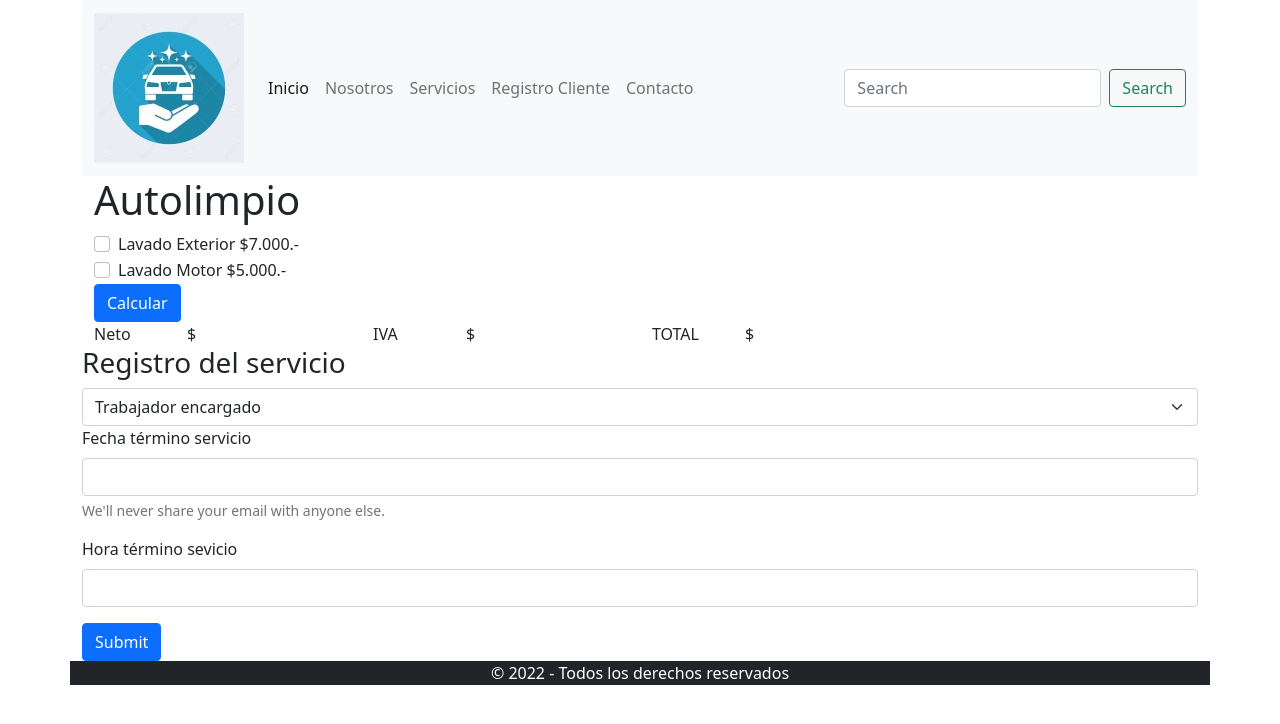
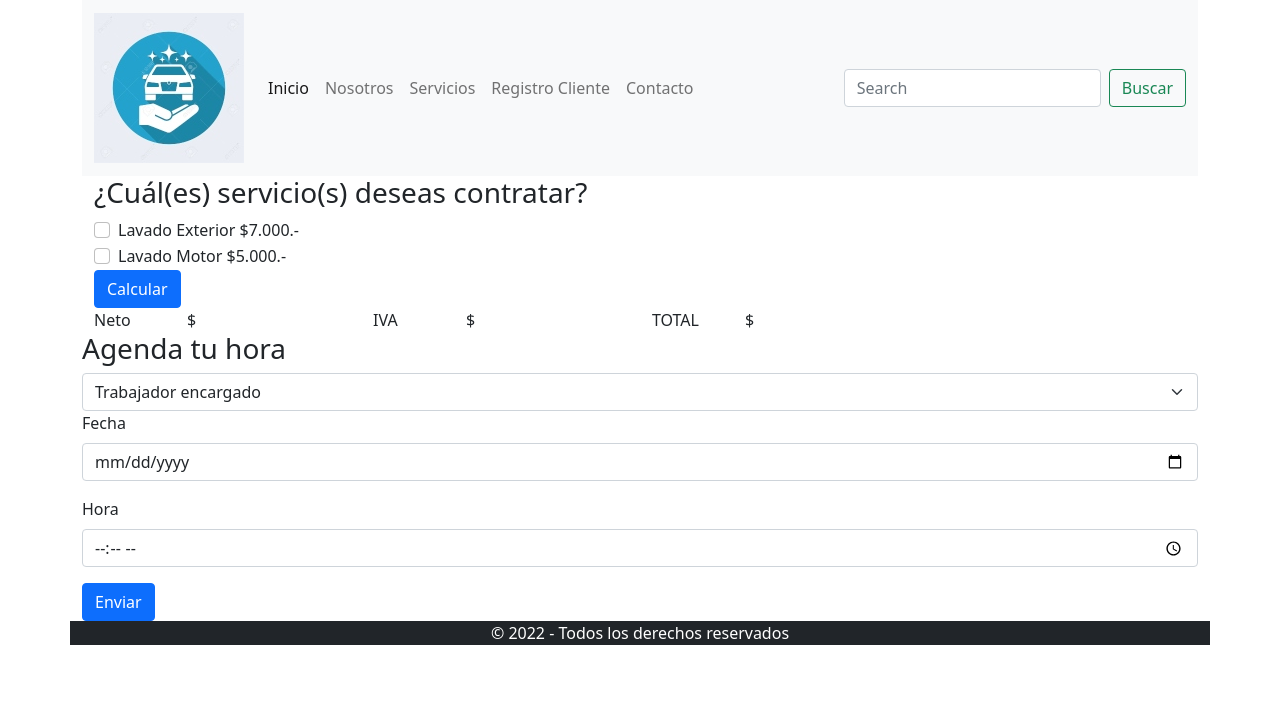
Before and after one commit to Tmrcj7/auto-limpio, a website: page servicios.html in a window 1280 px wide. Drawn offline with nearby package versions, Linux system fonts and the light colour scheme; files whose address does not match are found by name.

```diff
--- a/servicios.html
+++ b/servicios.html
@@ -41,7 +41,7 @@
 
                 <form class="d-flex">
                   <input class="form-control me-2" type="search" placeholder="Search" aria-label="Search">
-                  <button class="btn btn-outline-success" type="submit">Search</button>
+                  <button class="btn btn-outline-success" type="submit">Buscar</button>
                 </form>
               </div>
             </div>
@@ -50,7 +50,7 @@
 </body>
       <div class="container">
 
-        <h1>Autolimpio</h1>
+        <h3>¿Cuál(es) servicio(s) deseas contratar?</h3>
 
         <form action="index.html">
             <div class="form-check">
@@ -87,7 +87,7 @@
 </html>
 
 
-<h3>Registro del servicio</h3>
+<h3>Agenda tu hora</h3>
 
 <form>
   <div class="cold-md-6">
@@ -98,18 +98,18 @@
       <option value="4">Daniel González</option>
     </select>
     </div>
+
   <div class="mb-3">
-    <label for="exampleInputEmail1" class="form-label">Fecha término servicio</label>
-    <input type="email" class="form-control" id="exampleInputEmail1" aria-describedby="emailHelp">
-    <div id="emailHelp" class="form-text">We'll never share your email with anyone else.</div>
+    <label for="exampleInputEmail1" class="form-label">Fecha</label>
+    <input type="date" class="form-control" id="exampleInputEmail1" aria-describedby="date">
   </div>
   <div class="mb-3">
-    <label for="exampleInputPassword1" class="form-label">Hora término sevicio</label>
-    <input type="password" class="form-control" id="exampleInputPassword1">
+    <label for="exampleInputPassword1" class="form-label">Hora</label>
+    <input type="time" class="form-control" id="exampleInputPassword1">
   </div>
 
 
-    <button type="submit" class="btn btn-primary">Submit</button>
+    <button type="submit" class="btn btn-primary">Enviar</button>
 
 </form>
 
```
Also changed, not shown: index.html (+4 -5 lines), registroclientes.html (+6 -6 lines), autolimpio.js (added), img/registroclientes.js (added), img/servicios.js (added).
